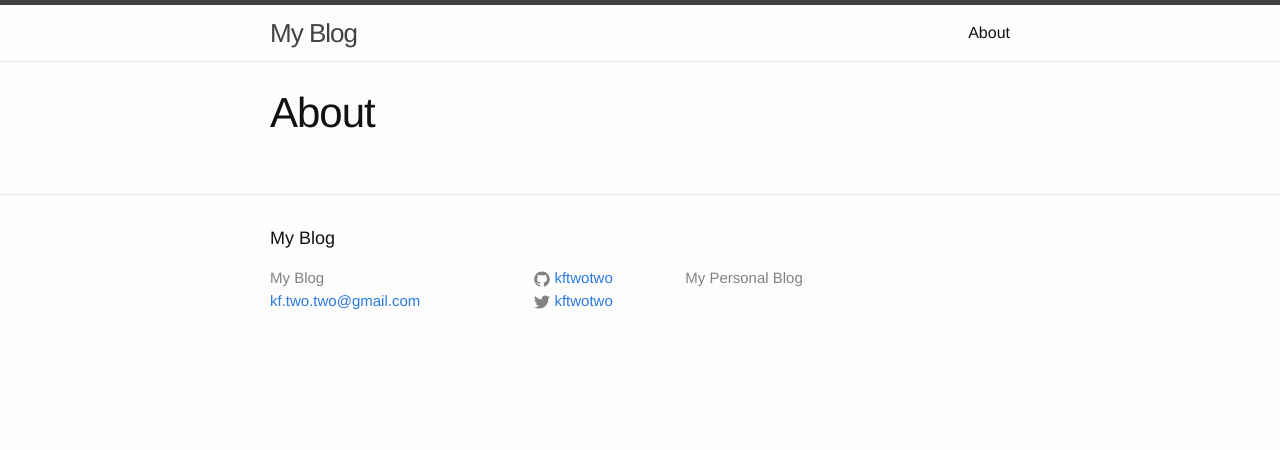
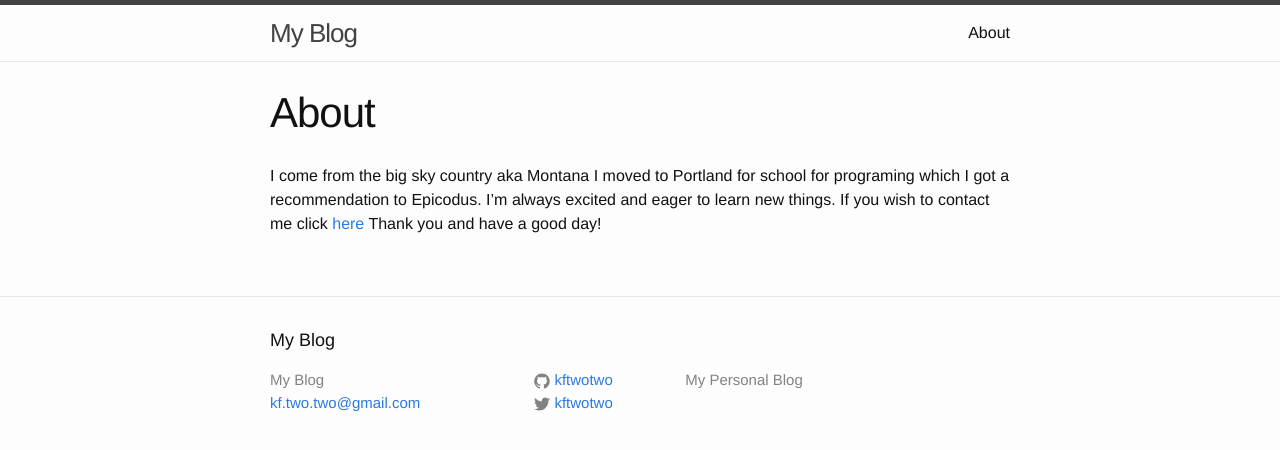
Before and after one commit to kftwotwo/kftwotwo.github.io, a Jekyll site: the page built from about.md, in a window 1280 px wide. Shown: the top 450 px of the page. Built offline with Jekyll 4.4.1, drawn with Linux system fonts in a browser that asks for light colours.

Commit message:
add correct spelling

```diff
--- a/_posts/2016-12-29-well-thanks.markdown
+++ b/_posts/2016-12-29-well-thanks.markdown
@@ -6,7 +6,7 @@ categories: objects
 ---
 
 ## Guess who's back?....
-Well i flew into Montana it's only -15 outside, where it dries out your skin and hurts to breath and the wind dries out your eyes! I hope everyone had a great holiday and traveled safe! So I've been hanging out with my best friend and making videos and screwing around just having fun I'll out a link down for his youtube channel down below. My family is doing good my little sister is getting so big but yet she so adorable but besides that I'm ready to head back to Portland but not excited to for the next course JavaScript I love ruby and excited for rails!
+Well I flew into Montana it's only -15 outside, where it dries out your skin and hurts to breath and the wind dries out your eyes! I hope everyone had a great holiday and traveled safe! So I've been hanging out with my best friend and making videos and screwing around just having fun I'll out a link down for his youtube channel down below. My family is doing good my little sister is getting so big but yet she so adorable but besides that I'm ready to head back to Portland but not excited to for the next course JavaScript I love ruby and excited for rails!
 
 Kev's Best Friend
 [Youtube Channel](https://www.youtube.com/channel/UC0zcjDFn0fPZv__yaQRfXGw)
--- a/about.md
+++ b/about.md
@@ -3,3 +3,5 @@ layout: page
 title: About
 permalink: /about/
 ---
+
+I come from the big sky country aka Montana I moved to Portland for school for programing which I got a recommendation to Epicodus. I'm always excited and eager to learn new things. If you wish to contact me click [here](https://www.kfinley.com/contacts/new) Thank you and have a good day!
```
